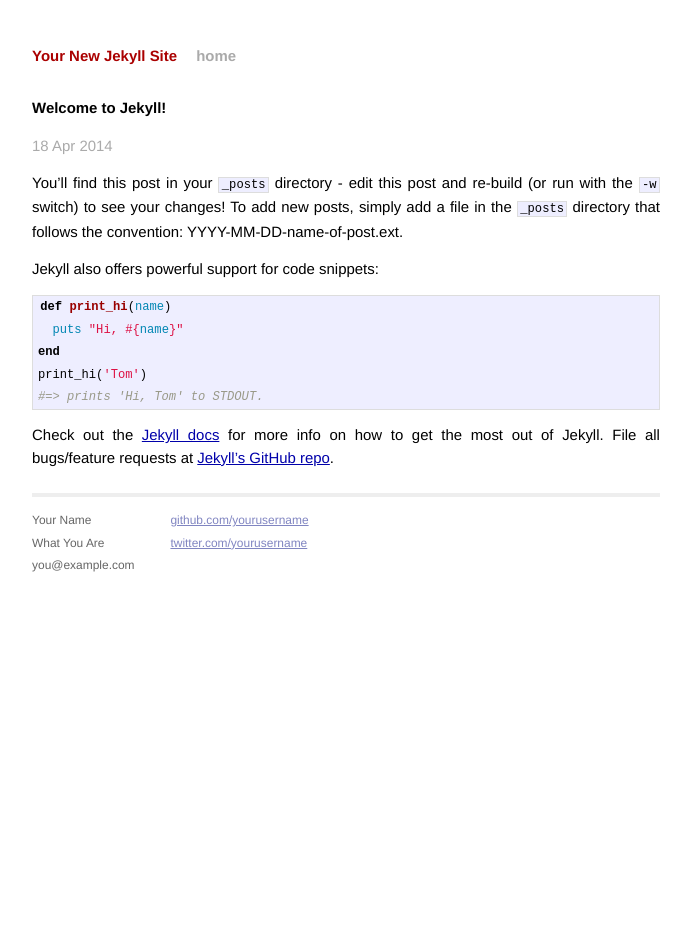
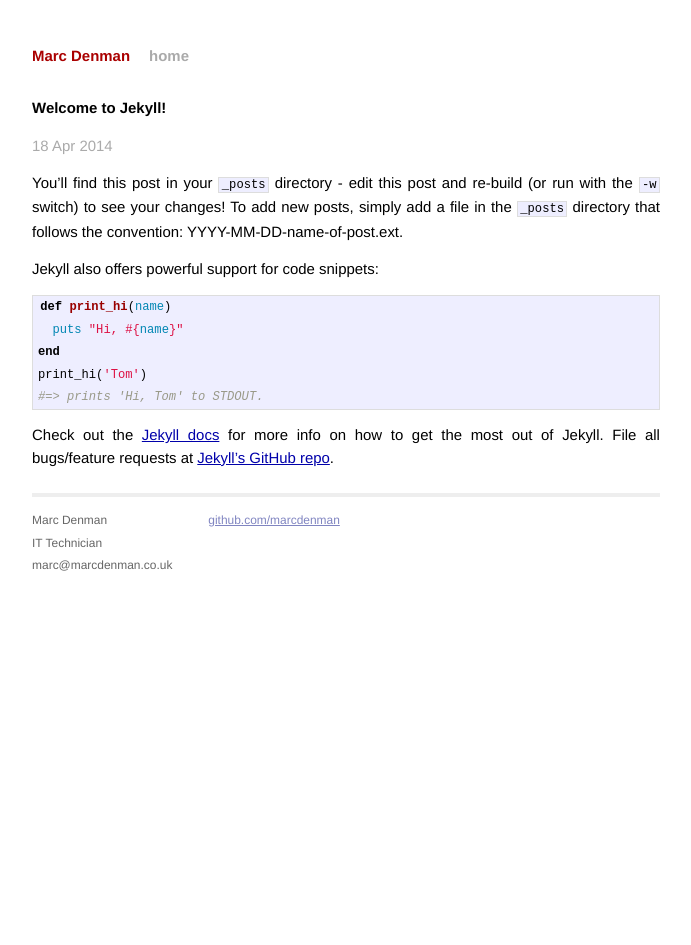
Before and after one commit to MarcDenman/marcdenman.github.io, a Jekyll site: the page built from _posts/2014-04-18-welcome-to-jekyll.markdown, in a window 1280 px wide. Shown: the whole page, without its empty margins (294-985 px from the left). Built offline with Jekyll 4.4.1, drawn with Linux system fonts in a browser that asks for light colours; Markdown is read by kramdown in place of the engine named in the settings.

Commit message:
Update Info

```diff
--- a/_config.yml
+++ b/_config.yml
@@ -1,3 +1,3 @@
-name: Your New Jekyll Site
+name: Marc Denman
 markdown: redcarpet
 pygments: false
--- a/_layouts/default.html
+++ b/_layouts/default.html
@@ -26,15 +26,14 @@
           <div class="footer">
             <div class="contact">
               <p>
-                Your Name<br />
-                What You Are<br />
-                you@example.com
+                Marc Denman<br />
+                IT Technician<br />
+                marc@marcdenman.co.uk
               </p>
             </div>
             <div class="contact">
               <p>
-                <a href="https://github.com/yourusername">github.com/yourusername</a><br />
-                <a href="https://twitter.com/yourusername">twitter.com/yourusername</a><br />
+                <a href="https://github.com/yourusername">github.com/marcdenman</a><br />
               </p>
             </div>
           </div>
```
